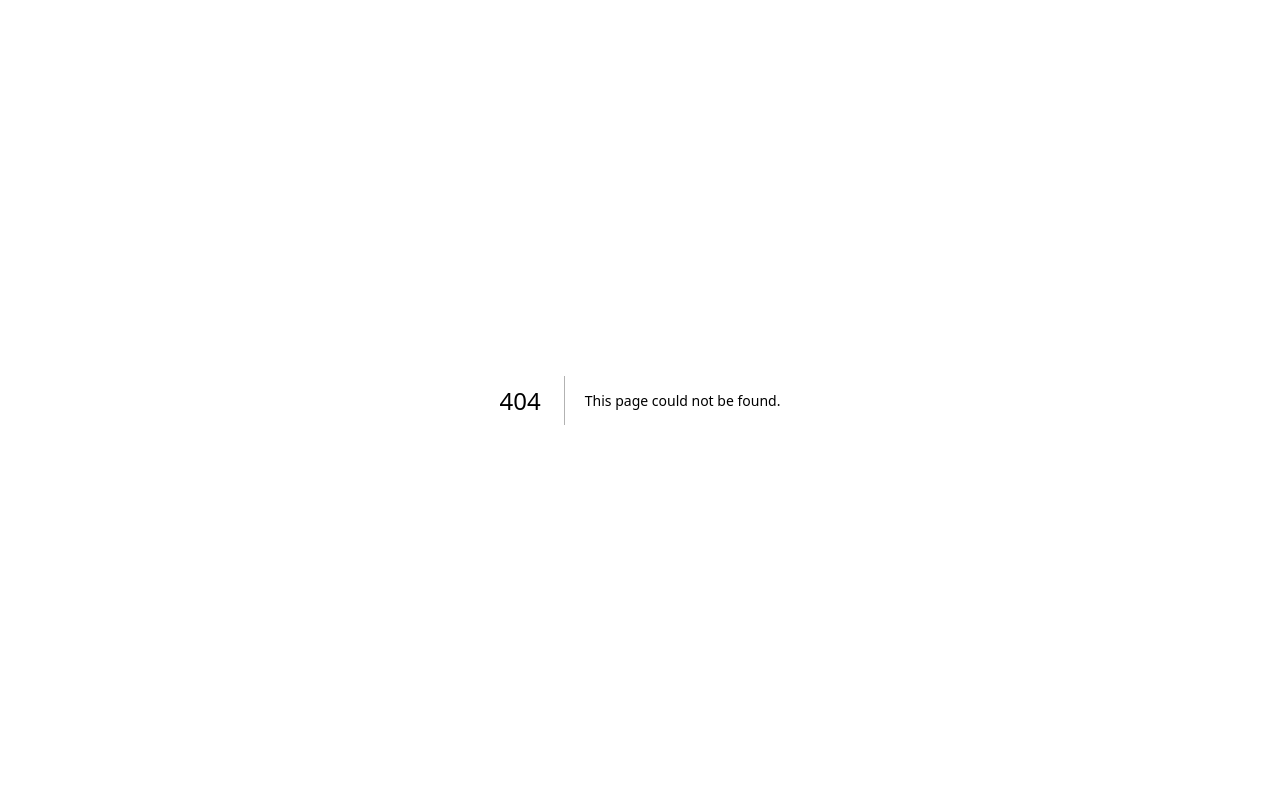
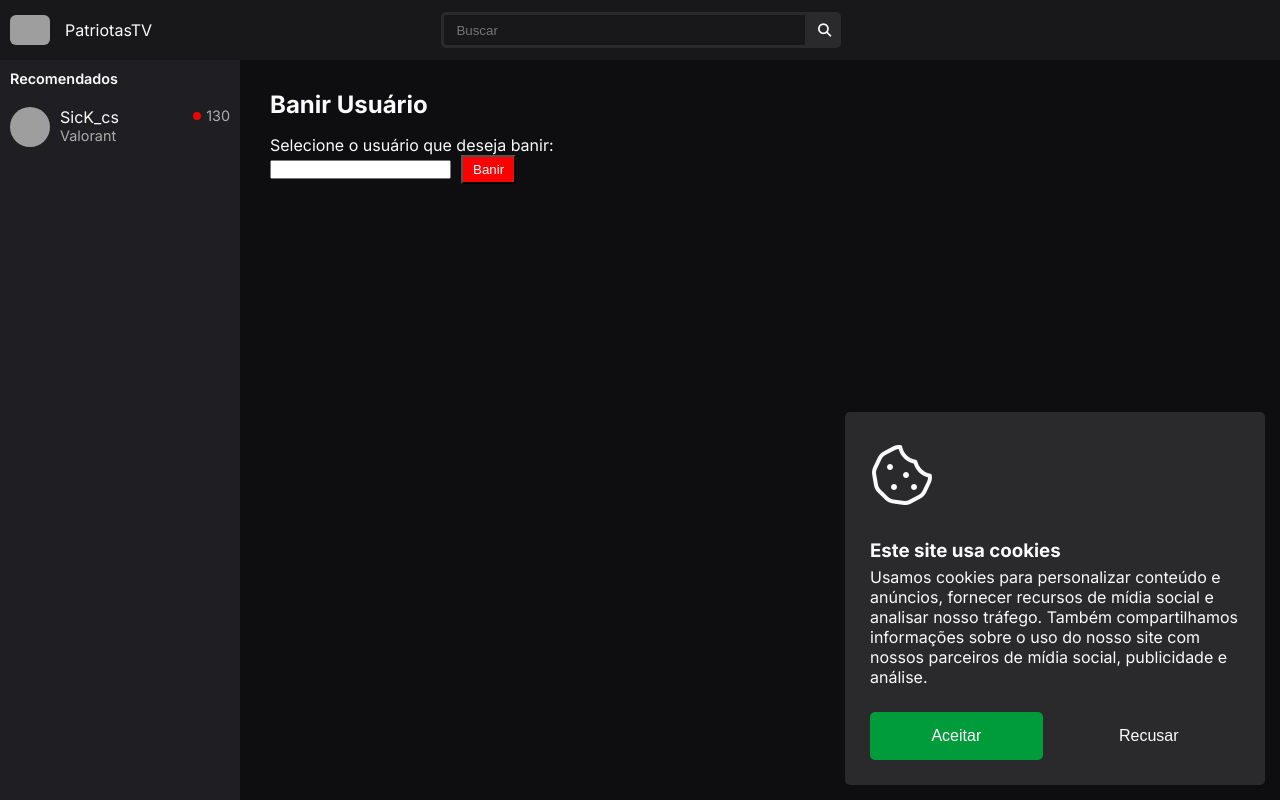
Before and after one commit to wchar-t/projeto-es-2023-01, a Next.js app in the folder web/: page /banuser in a window 1280 px wide. Before the commit this address had no page. Built offline with nearby package versions, Linux system fonts and the light colour scheme; grey boxes are pictures that could not be loaded.

Commit message:
Feature Banir Usuário

```diff
--- /dev/null
+++ b/web/components/BanUser/index.tsx
@@ -0,0 +1,29 @@
+import React, { useState, ChangeEvent } from 'react';
+
+const BanUserComponent: React.FC = () => {
+  const [userId, setUserId] = useState<string>('');
+
+  const handleInputChange = (event: ChangeEvent<HTMLInputElement>) => {
+    setUserId(event.target.value);
+  };
+
+  const handleBanUser = () => {
+    console.log(`Banindo usuário com ID ${userId}`);
+  };
+
+  return (
+    <div style={{ display: 'flex', alignItems: 'center' }}>
+      <input
+        type="text"
+        value={userId}
+        onChange={handleInputChange}
+        style={{ marginRight: '10px' }}
+      />
+      <button onClick={handleBanUser} style={{ padding: '5px 10px', backgroundColor: '#f00', color: '#fff' }}>
+        Banir
+      </button>
+    </div>
+  );
+};
+
+export default BanUserComponent;
--- /dev/null
+++ b/web/pages/banuser.tsx
@@ -0,0 +1,18 @@
+import Link from 'next/link';
+import Page from '@/components/Page';
+import LiveStreamItem from '@/components/LiveStreamItem';
+import styles from '@/styles/Home.module.css';
+import BanUser from '@/components/BanUser'
+export default function Home() {
+  return (
+    <Page>
+      <div className={styles.section}>
+        <div className={styles['section-title']}>
+          Banir Usuário
+        </div>
+      </div>
+      <div>Selecione o usuário que deseja banir:</div>
+      <BanUser/>
+    </Page>
+  );
+}
```
